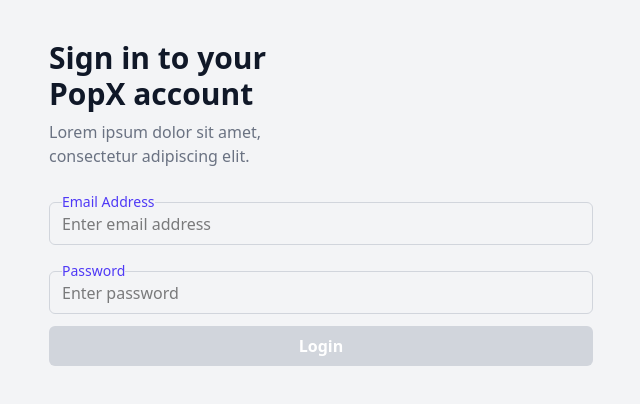
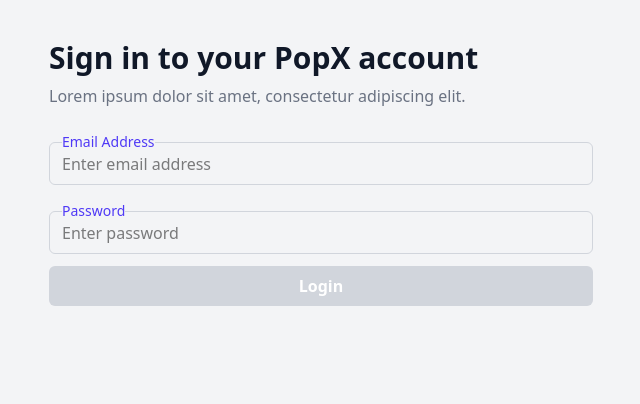
Before and after one commit to imshah-id/assignment, a React (Vite) app: page /login in a window 1280 px wide. Shown: the top 404 px of the page, without its empty margins (319-959 px from the left). Built offline with nearby package versions, Linux system fonts and the light colour scheme.

Commit message:
the ui changes

```diff
--- a/src/pages/Login.jsx
+++ b/src/pages/Login.jsx
@@ -16,10 +16,10 @@ const Login = () => {
   return (
     <div className="bg-gray-100 ">
       <div className=" h-screen p-4 sm:max-w-lg md:max-w-xl mx-auto">
-        <h2 className="text-3xl max-w-58 font-semibold text-gray-900 mb-2 mt-6">
+        <h2 className="text-3xl  font-semibold text-gray-900 mb-2 mt-6">
           Sign in to your PopX account
         </h2>
-        <p className=" max-w-68 text-gray-500 mb-6">
+        <p className="  text-gray-500 mb-6">
           Lorem ipsum dolor sit amet, consectetur adipiscing elit.
         </p>
         <form onSubmit={handleSubmit(onSubmit)}>
--- a/src/pages/Register.jsx
+++ b/src/pages/Register.jsx
@@ -18,7 +18,7 @@ const Register = () => {
   return (
     <div className="bg-gray-100">
       <div className="h-screen p-4 sm:max-w-lg md:max-w-xl mx-auto">
-        <h2 className="text-3xl max-w-58  font-semibold text-gray-900 mb-4 mt-6">
+        <h2 className="text-3xl  font-semibold text-gray-900 mb-4 mt-6">
           Create your PopX account
         </h2>
 
```
